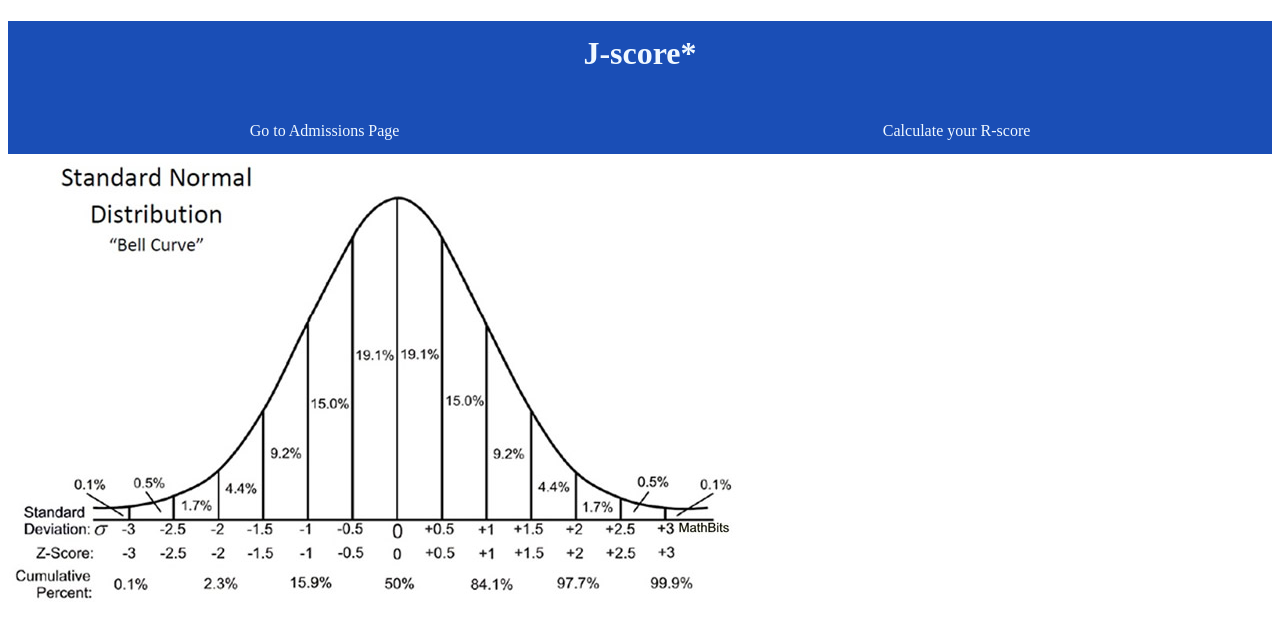
After one commit to Jo-9m-n1/J-score, a Flask app: page /explanation in a window 1280 px wide. The commit adds this page. Shown: the top 638 px of the page. Run offline with Flask 3, Linux system fonts and the light colour scheme.

Commit message:
Adding a explanation page on how the admission probability is calculated with a bell-graph image.

```diff
--- a/app.py
+++ b/app.py
@@ -6,6 +6,10 @@ app = Flask(__name__)
 @app.route("/")
 def index():
     return render_template("index.html")
+
+@app.route("/r_score")
+def r_score():
+    return render_template("r_score.html")
 
 @app.route("/admissions")
 def admissions():
@@ -18,7 +22,7 @@ def result_ad():
         major = request.form.get("major")
         user_grade = float(request.form.get("user_grade"))
         cut_off = float(request.form.get("r_score"))
-        Z = (user_grade - (cut_off - 0.05)) / 0.7
+        Z = (user_grade - (cut_off - 0.025)) / 0.75
         cdf = (0.5 * (1 + math.erf(Z / math.sqrt(2))))*100
         chance = round(cdf, 2)
 
@@ -29,5 +33,9 @@ def result_ad():
                                 user_grade=user_grade,
                                 cut_off=cut_off)
 
-    except ValueError:
+    except:
         return render_template("error_ad.html")
+
+@app.route("/explanation")
+def explanation():
+    return render_template("explanation.html")
--- a/static/style.css
+++ b/static/style.css
@@ -24,7 +24,7 @@ header a:hover {
     background-color: #1a4eb6;
 }
 a:hover {
-    background-color: #657cb9;
+    background-color: #b4bcd2;
     color:#4b6bba;
     border-radius: 10px;
 }
--- a/templates/error.html
+++ b/templates/error.html
@@ -0,0 +1 @@
+{% extends "layout.html" %}
--- /dev/null
+++ b/templates/explanation.html
@@ -0,0 +1,7 @@
+{% extends "layout.html" %}
+
+{% block body %}
+
+<img src="../static/Bell_graph.jpg", alt="Bell-shaped graph">
+
+{% endblock %}
--- a/templates/layout.html
+++ b/templates/layout.html
@@ -15,7 +15,7 @@
         <nav>
             <ul>
                 <li><a href="{{ url_for('admissions') }}">Go to Admissions Page</a></li>
-                <li><a href="{{ url_for('admissions') }}">Go to Admissions Page</a></li>
+                <li><a href="{{ url_for('r_score') }}">Calculate your R-score</a></li>
             </ul>
         </nav>
     </header>
--- a/templates/r_score.html
+++ b/templates/r_score.html
@@ -0,0 +1 @@
+{% extends "layout.html" %}
--- a/templates/result.html
+++ b/templates/result.html
@@ -0,0 +1 @@
+{% extends "layout.html" %}
--- a/templates/result_ad.html
+++ b/templates/result_ad.html
@@ -10,6 +10,9 @@
         Please note that this is an approximate value
     </p>
     <p>
+        <a href="{{ url_for('explanation')}}">Find out how it is calculated!</a>
+    </p>
+    <p>
         <a href="{{ url_for('admissions') }}">Submit another one!</a>
     </p>
 </main>
```
Also changed, not shown: static/Bell_graph.jpg (added), templates/verify.html (deleted).
